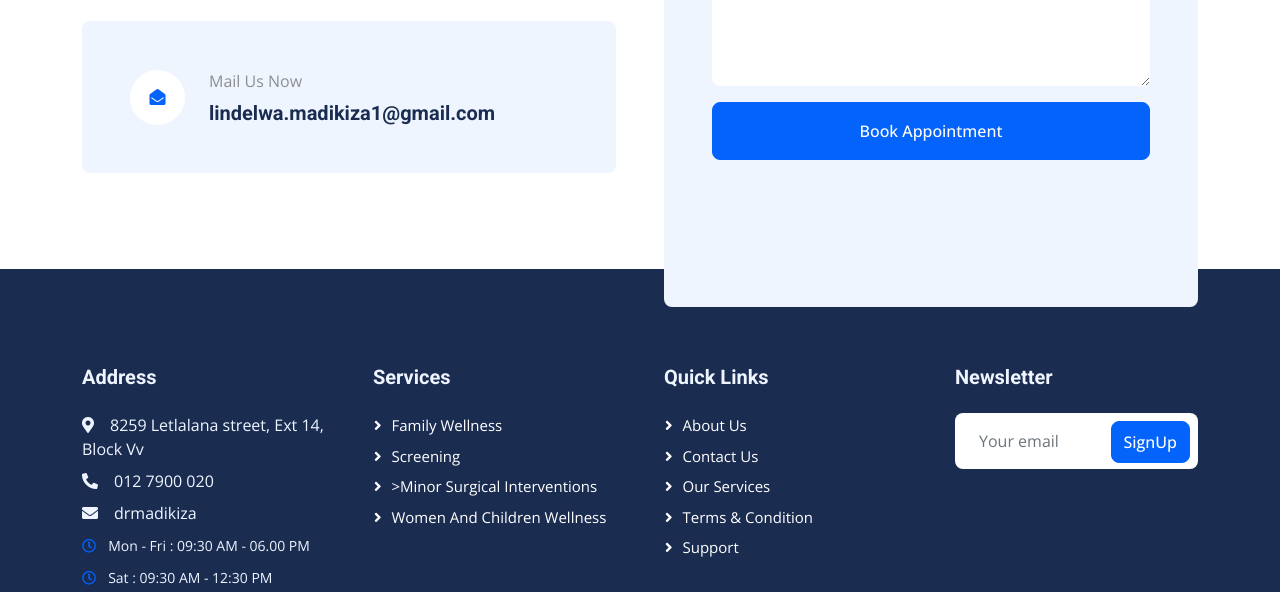
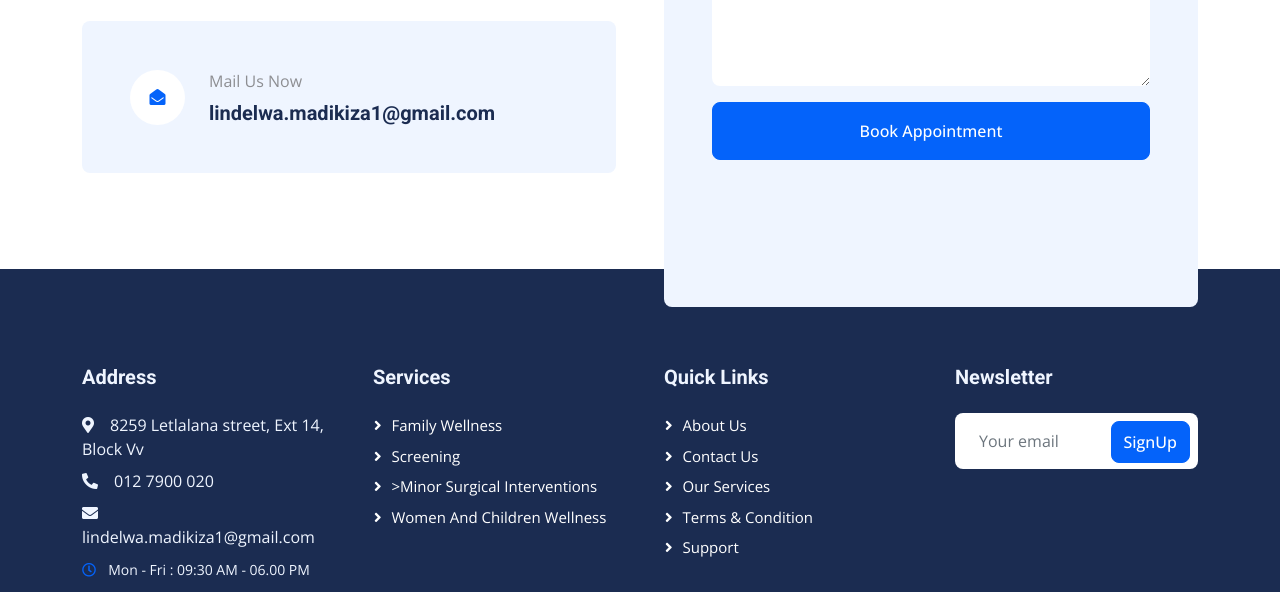
Before and after one commit to MRKWEBANE/drmadikiza.io, a plain HTML site: page index.html in a window 1280 px wide. Shown: the part 2678-3270 px from the top of the page. Drawn offline with nearby package versions, Linux system fonts and the light colour scheme.

Commit message:
Update index.html

```diff
--- a/index.html
+++ b/index.html
@@ -319,7 +319,7 @@
                     <h5 class="text-light mb-4">Address</h5>
                     <p class="mb-2"><i class="fa fa-map-marker-alt me-3"></i>8259 Letlalana street, Ext 14, Block Vv</p>
                     <p class="mb-2"><i class="fa fa-phone-alt me-3"></i>012 7900 020</p>
-                    <p class="mb-2"><i class="fa fa-envelope me-3"></i>drmadikiza</p>
+                    <p class="mb-2"><i class="fa fa-envelope me-3"></i>lindelwa.madikiza1@gmail.com </p>
                 <p class="mb-2">
                     <small class="far fa-clock text-primary me-2"></small>
                     <small>Mon - Fri : 09:30 AM - 06.00 PM</small>
```
